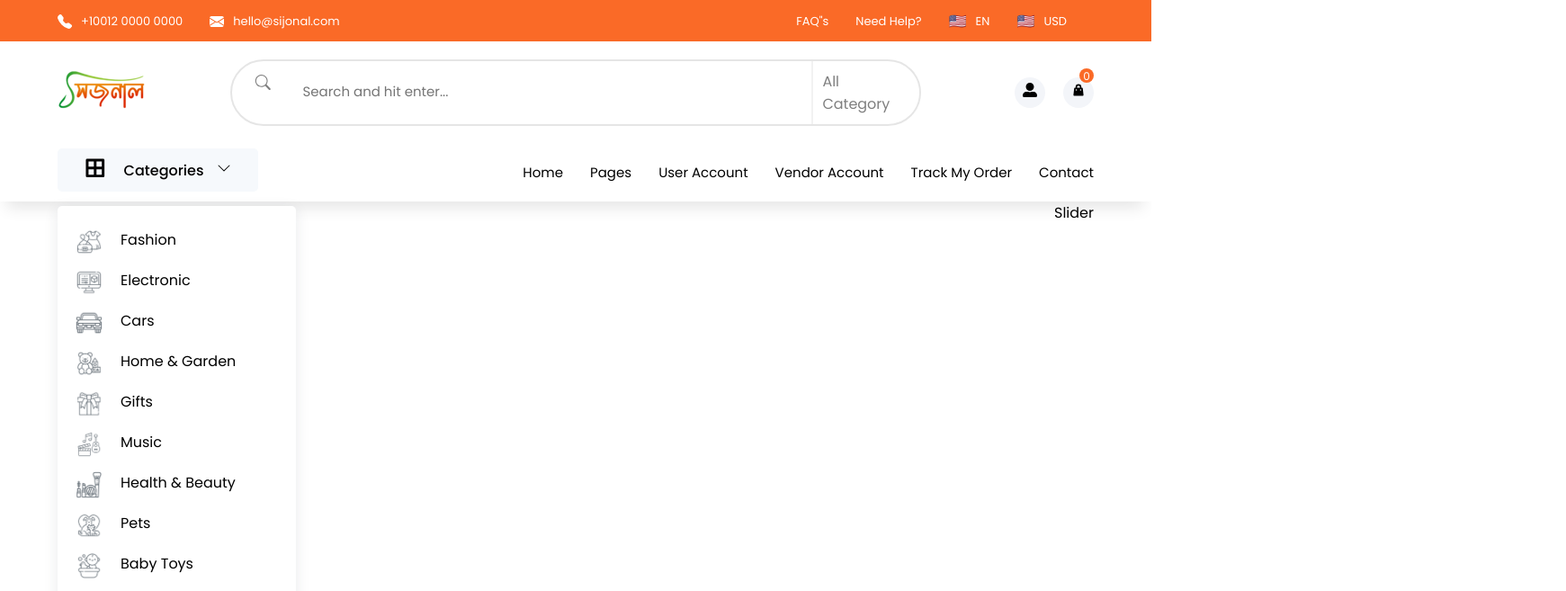
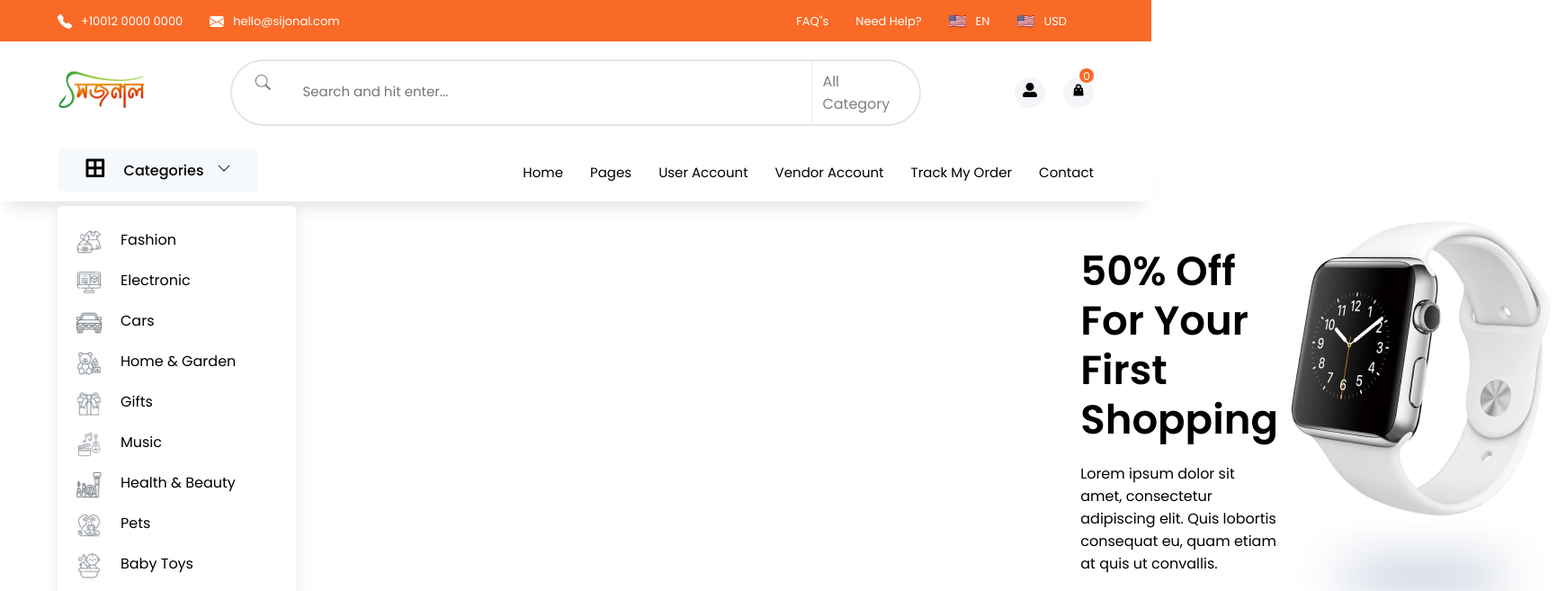
Before and after one commit to faha1999/sijonal, a React (Create React App) app: page / in a window 1280 px wide. Shown: the top 657 px of the page at 90% size, 1741 px wide, since content can reach past the window. Built offline with nearby package versions, Linux system fonts and the light colour scheme.

Commit message:
add slider

```diff
--- a/package.json
+++ b/package.json
@@ -12,6 +12,7 @@
     "react-router-dom": "^6.4.5",
     "react-scripts": "5.0.1",
     "sass": "^1.56.2",
+    "swiper": "^8.4.5",
     "web-vitals": "^2.1.4"
   },
   "scripts": {
--- a/src/components/home/partials/Slider.jsx
+++ b/src/components/home/partials/Slider.jsx
@@ -1,5 +1,39 @@
 import React from 'react';
+import { Swiper, SwiperSlide } from 'swiper/react';
+import { Autoplay, Pagination } from 'swiper';
+import { sliderData } from '../../../data/sliderData';
 
 export const Slider = () => {
-  return <div>Slider</div>;
+  return (
+    <>
+      <section className="homeSlide contentWidth">
+        <div className="container">
+          <Swiper
+            loop={true}
+            pagination={{
+              clickable: true,
+            }}
+            modules={[Autoplay, Pagination]}
+            autoplay={{
+              delay: 2500,
+              disableOnInteraction: false,
+            }}
+          >
+            {sliderData.map((data, index) => (
+              <SwiperSlide className="box d_flex top" key={index}>
+                <div className="left">
+                  <h1>{data.title}</h1>
+                  <p>{data.desc}</p>
+                  <button className="btn-primary">Visit Collections</button>
+                </div>
+                <div className="right">
+                  <img src={data.cover} alt="{data.title}" />
+                </div>
+              </SwiperSlide>
+            ))}
+          </Swiper>
+        </div>
+      </section>
+    </>
+  );
 };
--- /dev/null
+++ b/src/data/sliderData.jsx
@@ -0,0 +1,28 @@
+import slider1 from '../assets/SlideCard/slide-1.png';
+
+export const sliderData = [
+  {
+    id: 1,
+    title: '50% Off For Your First Shopping',
+    desc: 'Lorem ipsum dolor sit amet, consectetur adipiscing elit. Quis lobortis consequat eu, quam etiam at quis ut convallis.',
+    cover: slider1,
+  },
+  {
+    id: 2,
+    title: '50% Off For Your First Shopping',
+    desc: 'Lorem ipsum dolor sit amet, consectetur adipiscing elit. Quis lobortis consequat eu, quam etiam at quis ut convallis.',
+    cover: slider1,
+  },
+  {
+    id: 3,
+    title: '50% Off For Your First Shopping',
+    desc: 'Lorem ipsum dolor sit amet, consectetur adipiscing elit. Quis lobortis consequat eu, quam etiam at quis ut convallis.',
+    cover: slider1,
+  },
+  {
+    id: 4,
+    title: '50% Off For Your First Shopping',
+    desc: 'Lorem ipsum dolor sit amet, consectetur adipiscing elit. Quis lobortis consequat eu, quam etiam at quis ut convallis.',
+    cover: slider1,
+  },
+];
--- a/src/styles/App.scss
+++ b/src/styles/App.scss
@@ -14,3 +14,4 @@
 
 // components
 @import './components/categories';
+@import './components/slider';
--- /dev/null
+++ b/src/styles/components/_slider.scss
@@ -0,0 +1,35 @@
+.homeSlide {
+  h1 {
+    font-size: 45px;
+    line-height: 55px;
+    margin: 50px 0 20px 0;
+  }
+
+  p {
+    margin: 20px 0;
+  }
+  ul {
+    position: absolute;
+    bottom: 20px;
+
+    li {
+      border: 2px solid #b8b7b7;
+      border-radius: 50%;
+      padding: 10px;
+
+      button {
+        background: transparent !important;
+        color: transparent !important;
+
+        &::before {
+          font-size: 15px !important;
+          color: #0f3460;
+          position: absolute;
+          top: 2px;
+          left: 0;
+          margin: auto;
+        }
+      }
+    }
+  }
+}
```
Also changed, not shown: src/assets/SlideCard/slide-1.png (added), 1 other file (tests, documents, lock files or other folders).
